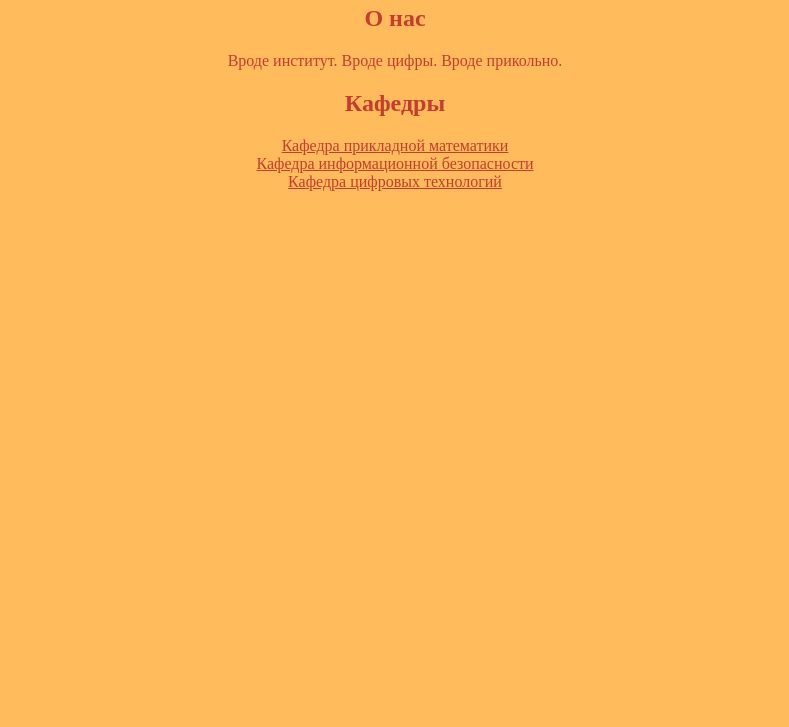
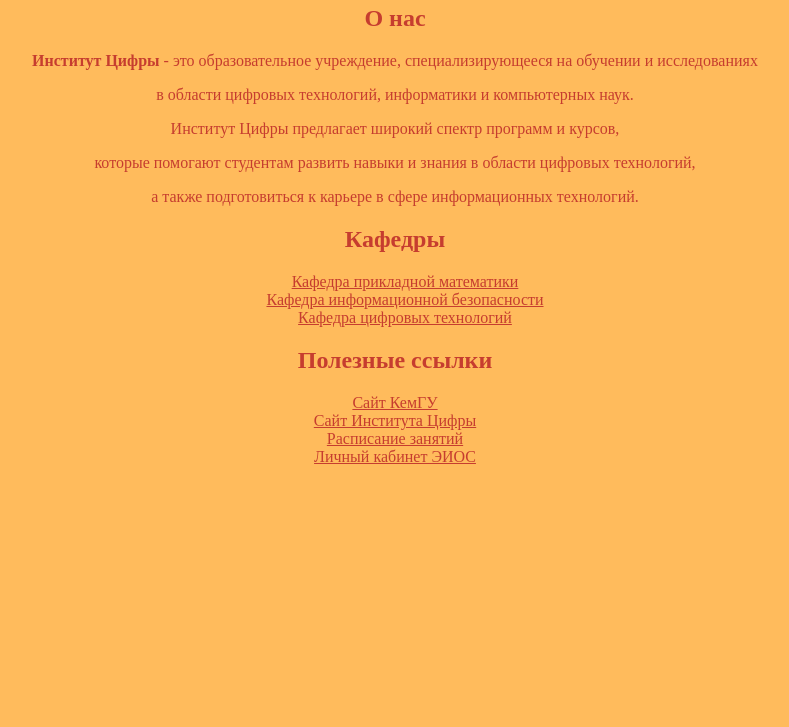
Before and after one commit to Bastics1/Web_labs, a plain HTML site: page lab_3/Untitled-1.html in a window 1280 px wide. Shown: the part 73-800 px from the top of the page, without its empty margins (245-1034 px from the left). Drawn offline with Linux system fonts and the light colour scheme.

Commit message:
feat: add div + change style

```diff
--- a/lab_3/Untitled-1.html
+++ b/lab_3/Untitled-1.html
@@ -8,14 +8,29 @@
     <body class="background_color">
         <h1 class="h1_style">Институт Цифры</h1>
         <h2 class="h2_style"> О нас</h2>
-        <p class="text_style">Вроде институт. Вроде цифры. Вроде прикольно.</p>
-        <h2 class="h2_style"></h2>
-        <h2 class="h2_style">Кафедры</h2>
-       <ul>
-        <li> <a href="https://kemsu.ru/university/structure/institutes/Institute-of-digit/kafedra-prikladnoy-matematiki/">Кафедра прикладной математики</a></li>
-        <li> <a href="https://kemsu.ru/university/structure/institutes/Institute-of-digit/kafedra-informatsionnoy-bezopasnosti/">Кафедра информационной безопасности</a></li>
-        <li> <a href="https://kemsu.ru/university/structure/institutes/Institute-of-digit/kafedra-tsifrovykh-tekhnologiy/">Кафедра цифровых технологий</a></li>
-       </ul>
-
+        <div class="text_style">
+            <p><strong>Институт Цифры</strong> - это образовательное учреждение, специализирующееся на обучении и исследованиях</p>
+            <p>в области цифровых технологий, информатики и компьютерных наук. </p>
+            <p>Институт Цифры предлагает широкий спектр программ и курсов,</p>
+            <p>которые помогают студентам развить навыки и знания в области цифровых технологий,</p>
+            <p>а также подготовиться к карьере в сфере информационных технологий.</p>
+        </div>
+        <div class="h2_style">
+            <h2>Кафедры</h2>
+            <ul>
+                <li> <a href="https://kemsu.ru/university/structure/institutes/Institute-of-digit/kafedra-prikladnoy-matematiki/">Кафедра прикладной математики</a></li>
+                <li> <a href="https://kemsu.ru/university/structure/institutes/Institute-of-digit/kafedra-informatsionnoy-bezopasnosti/">Кафедра информационной безопасности</a></li>
+                <li> <a href="https://kemsu.ru/university/structure/institutes/Institute-of-digit/kafedra-tsifrovykh-tekhnologiy/">Кафедра цифровых технологий</a></li>
+            </ul>
+        </div>
+        <div class="h2_style">
+            <h2>Полезные ссылки</h2>
+            <ui>
+                <li> <a href="https://kemsu.ru/">Сайт КемГУ</a></li>
+                <li> <a href="https://kemsu.ru/university/structure/institutes/Institute-of-digit/?ysclid=lmvtylql3c831854189"> Сайт Института Цифры</a></li>
+                <li> <a href="https://kemsu.ru/education/schedule/"> Расписание занятий</a></li>
+                <li><a href="https://eios.kemsu.ru/a/eios">Личный кабинет ЭИОС</a></li>
+            </ui>
+        </div>
     </body>
 </html>
--- a/lab_3/style.css
+++ b/lab_3/style.css
@@ -2,12 +2,12 @@
     background-color: #FFBB5C;
 }
 .h1_style{
-    margin-top: 20px;
     color: #C63D2F;
     text-align: center;
+    margin-bottom: 20px;
 }
 .h2_style {
-    margin-top: 10px;
+
     color: #C63D2F;
     text-align: center;
 }
@@ -16,13 +16,13 @@
     text-align: center;
 }
 li {
-    /*list-style-type: none;*/
+    list-style-type: none;
     text-align: center;
     color: #C63D2F;
 }
 ul {
     margin-left: auto;
-    padding-left: 0;
+    padding-left: 20px;
 }
 a {
     color: #C63D2F;
```
